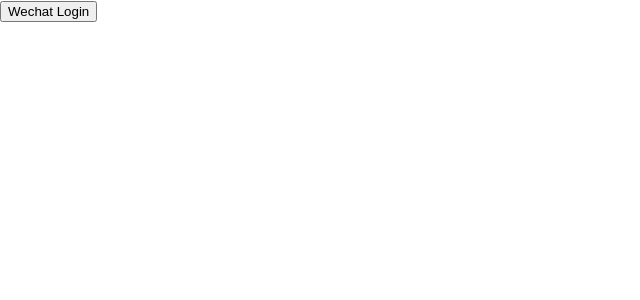
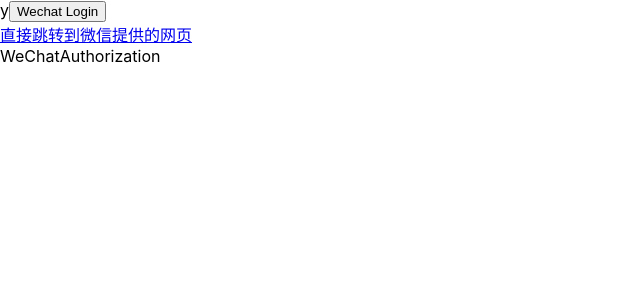
Before and after one commit to cocotao/MiniLibrary, a React (Create React App) app in the folder ui/: page /WeChatAuthorization in a window 1280 px wide. Shown: the top 300 px of the page, without its empty margins (0-640 px from the left). Built offline with nearby package versions, Linux system fonts and the light colour scheme.

Commit message:
continue to try wechat login

```diff
--- a/ui/package.json
+++ b/ui/package.json
@@ -2,7 +2,7 @@
   "name": "ui",
   "version": "0.1.0",
   "private": true,
-  "proxy": "http://127.0.0.1:80",
+  "proxy": "http://127.0.0.1:4400",
   "dependencies": {
     "@material-ui/core": "^3.9.3",
     "@material-ui/icons": "^3.0.2",
@@ -21,7 +21,7 @@
     "weui": "^1.1.0"
   },
   "scripts": {
-    "start": "PORT=443 react-scripts start",
+    "start": "PORT=80 react-scripts start",
     "build": "react-scripts build",
     "test": "react-scripts test",
     "eject": "react-scripts eject"
--- a/ui/src/index.js
+++ b/ui/src/index.js
@@ -12,6 +12,7 @@
 
 import MainPage from './pages/MainPage'
 import Login from './pages/Login'
+import WeChatAuthorization from './pages/WeChatAuthorization'
 
 
 // import SignIn from './components/SignIn'
@@ -45,6 +46,8 @@
         {/* <Route path="/" component={MainPage} */}
         <Route path="/" component={Login}
          />
+         <Route path="/WeChatAuthorization" component={WeChatAuthorization}
+         />
     </Router>
   </MuiThemeProvider>, document.getElementById('root'));
 
--- a/ui/src/pages/Login.js
+++ b/ui/src/pages/Login.js
@@ -9,27 +9,38 @@
     }
 
     onLogin = (e) => {
-        var that = this;
-        axios({
-            method: "GET",
-            url: '/wechat/wxlogin',
-            data: {},
-            headers: {
-              'Content-Type': 'application/json',
-              'Authorization': 'Bearer ' + 'XXX'
-            }
-          }).then(function (response) {
-            that.setState({ loginInfo: response.toString() })
-          }).catch(function (error) {
-            console.log(error);
-          });
+        var redirectPage = '/WeChatAuthorization';
+        var return_uri = 'http%3A%2F%2F127.0.0.1%2F' + redirectPage;
+        var AppID = 'wx88094ad370bf30a8';
+        var scope = 'snsapi_userinfo';
+        var wechatPath = 'https://open.weixin.qq.com/connect/oauth2/authorize'
+          + '?appid=' + AppID
+          + '&redirect_uri=' + return_uri
+          + '&response_type=code'
+          + '&scope=' + scope
+          + '&state=STATE#wechat_redirect';
+
+        window.location.href = wechatPath;
     }
 
     render() {
+      var redirectPage = 'WeChatAuthorization';
+        var return_uri = 'http%3A%2F%2F127.0.0.1%2F' + redirectPage;
+        var AppID = 'wx88094ad370bf30a8';
+        var scope = 'snsapi_userinfo';
+        var wechatPath = 'https://open.weixin.qq.com/connect/oauth2/authorize'
+          + '?appid=' + AppID
+          + '&redirect_uri=' + return_uri
+          + '&response_type=code'
+          + '&scope=' + scope
+          + '&state=STATE#wechat_redirect';
+
         return (
-            <div >
+            <div >y
                <button onClick={() => this.onLogin()}>Wechat Login</button>
                 <div> {this.state.loginInfo} </div>
+
+                <a href = {wechatPath}>直接跳转到微信提供的网页</a>
             </div>
         );
     }
--- /dev/null
+++ b/ui/src/pages/WeChatAuthorization.js
@@ -0,0 +1,18 @@
+import React from 'react';
+
+import axios from 'axios';
+
+
+class WeChatAuthorization extends React.Component {
+
+    render() {
+        return (
+            <div >
+               WeChatAuthorization
+            </div>
+        );
+    }
+};
+
+
+export default WeChatAuthorization;
```
Also changed, not shown: 1 other file (tests, documents, lock files or other folders).
